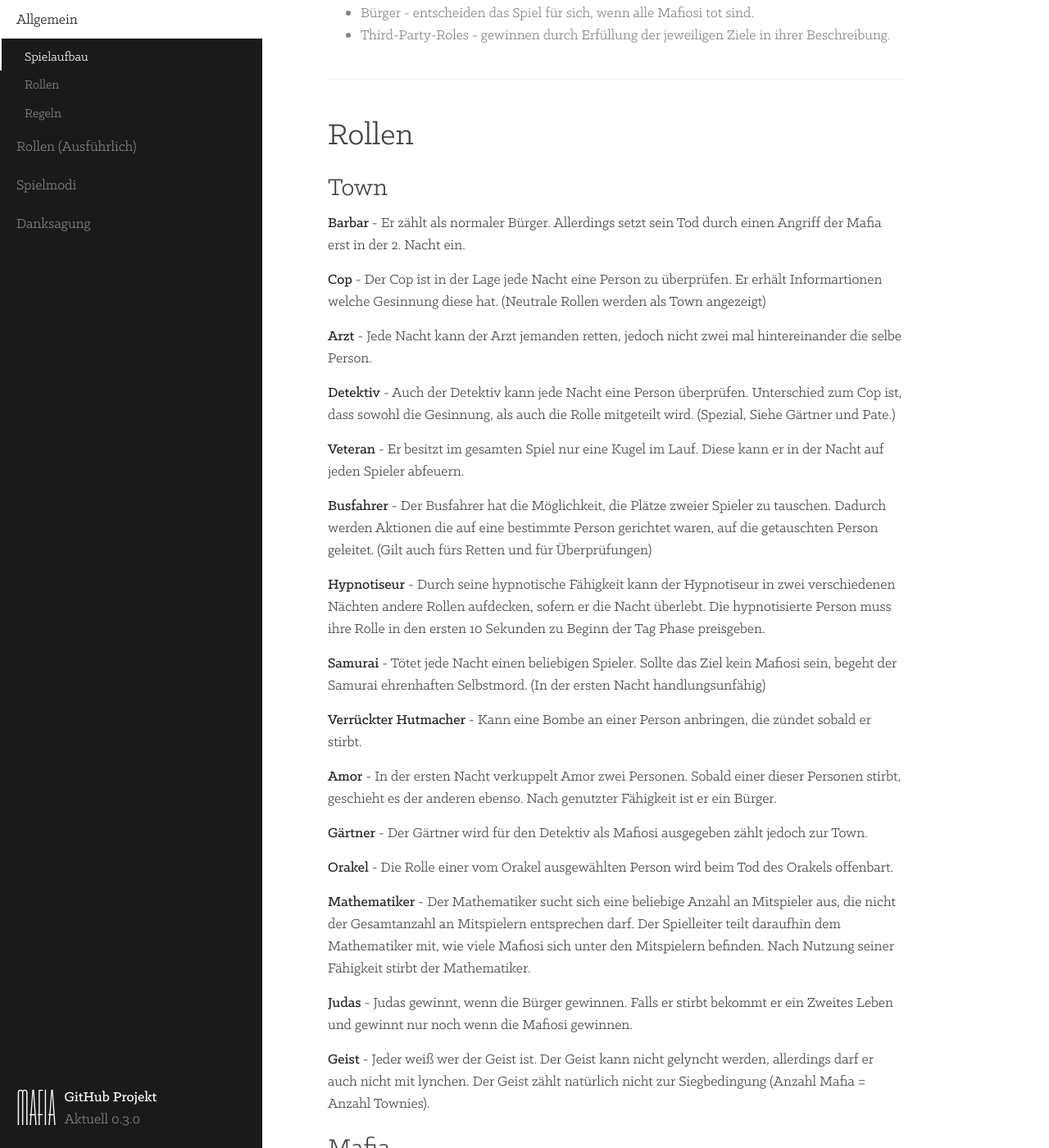
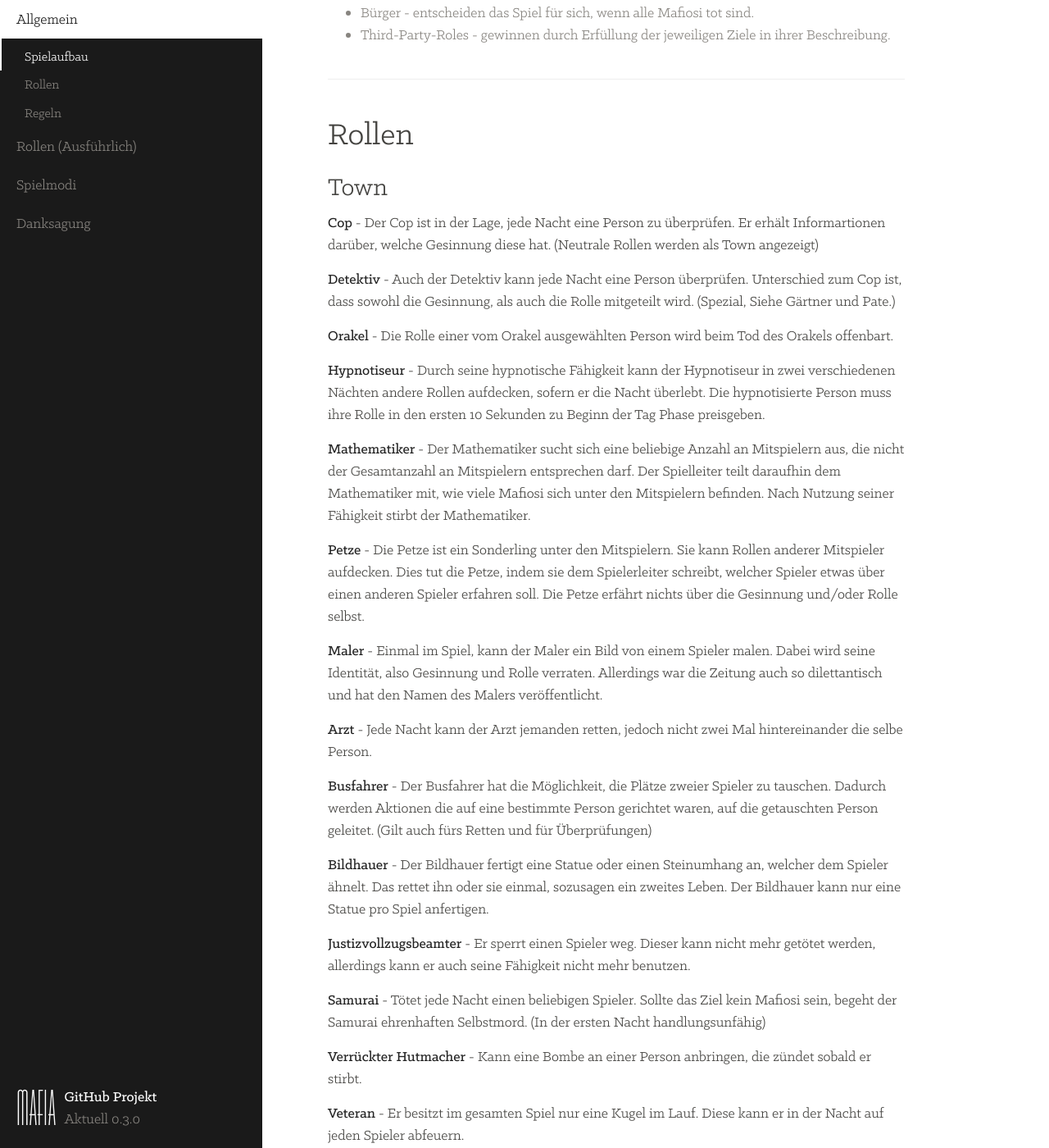
Before and after one commit to gamekeller/mafia, a Jekyll site: the page built from index.md, in a window 1280 px wide and 1400 px high, scrolled down 960 px. Shown: the whole window at 82% size. Built offline with Jekyll 4.4.1, drawn with Linux system fonts in a browser that asks for light colours; Markdown is read by kramdown in place of the engine named in the settings; some of the changed text lies outside the part shown.

Commit message:
updated content

```diff
--- a/index.md
+++ b/index.md
@@ -8,29 +8,29 @@ base_url: "./"
 
 ## Allgemeines
 
-Die Anzahl der Mafiosi/Third-Party-Roles im Spiel richtet sich an die Gesamtspieleranzahl bzw. wird vom Spielleiter festgelegt.
+Die Anzahl der Mafiosi/Third-Party-Roles im Spiel richtet sich nach der Gesamtspieleranzahl bzw. wird vom Spielleiter festgelegt.
 
 ## Phasen
 
 Das Spiel ist in mehrere Phasen unterteilt.
 
 ### Nacht
-In der Nacht machen alle nachtaktiven Rollen ihre Handlungen.
+In der Nacht werden alle Handlungen der nachtaktiven Rollen getätigt..
 Die Mafiosi bringen eine Person um, der Arzt versucht jemanden zu retten,
 der Cop überprüft einen Spieler usw..
 
 ### Der Morgen (Zwischen Phase)
-In dieser Phase werden nur die nächtlichen Verstorbenen verkündet.
+In dieser Phase werden nur die nächtlich Verstorbenen verkündet.
 
 ### Tag
-Am Tag haben die noch lebenden Spieler die Möglichkeit, Personen zuerst zu nominieren und anschließend zu lynchen. Es können beliebig viele Personen nominiert werden, sofern die Rundenzeit nicht abgelaufen ist. Es ist jedoch nur erlaubt eine Person zu lynchen. Nach einer erfolgreichen Nominierung kann sich die ausgewählte Person verteidigen. Anschließend wird eine Lynch-Vote vorgenommen, mit der Möglichkeit für schuldig oder unschuldig zu stimmen.
+Am Tag haben die noch lebenden Spieler die Möglichkeit, Personen zuerst zu nominieren und anschließend zu lynchen. Es können beliebig viele Personen nominiert werden, sofern die Rundenzeit nicht abgelaufen ist. Es ist jedoch nur erlaubt, eine Person zu lynchen. Nach einer erfolgreichen Nominierung kann sich die ausgewählte Person verteidigen. Anschließend wird ein Lynch-Vote vorgenommen, mit der Möglichkeit für schuldig oder unschuldig zu stimmen.
 
 ### Hinrichtung (Zwischen Phase)
 Der Spielleiter gibt kurze Details über die hingerichtete Person bekannt und es beginnt die Nachtphase.
 
 ## Ziel
 
-- Die Mafiosi - haben gewonnen, sofern alle Bürger in der Stadt tot sind.
+- Die Mafiosi - haben gewonnen, wenn alle Bürger in der Stadt tot sind.
 - Bürger - entscheiden das Spiel für sich, wenn alle Mafiosi tot sind.
 - Third-Party-Roles - gewinnen durch Erfüllung der jeweiligen Ziele in ihrer Beschreibung.
 
@@ -40,83 +40,95 @@ Der Spielleiter gibt kurze Details über die hingerichtete Person bekannt und es
 
 ## Town
 
-**Barbar** - Er zählt als normaler Bürger. Allerdings setzt sein Tod durch einen Angriff der Mafia erst in der 2. Nacht ein.
-
-**Cop** - Der Cop ist in der Lage jede Nacht eine Person zu überprüfen. Er erhält Informartionen welche Gesinnung diese hat. (Neutrale Rollen werden als Town angezeigt)
-
-**Arzt** - Jede Nacht kann der Arzt jemanden retten, jedoch nicht zwei mal hintereinander die selbe Person.
+**Cop** - Der Cop ist in der Lage, jede Nacht eine Person zu überprüfen. Er erhält Informartionen darüber, welche Gesinnung diese hat. (Neutrale Rollen werden als Town angezeigt)
 
 **Detektiv** - Auch der Detektiv kann jede Nacht eine Person überprüfen. Unterschied zum Cop ist, dass sowohl die Gesinnung, als auch die Rolle mitgeteilt wird. (Spezial, Siehe Gärtner und Pate.)
 
-**Veteran** - Er besitzt im gesamten Spiel nur eine Kugel im Lauf. Diese kann er in der Nacht auf jeden Spieler abfeuern.
+**Orakel** - Die Rolle einer vom Orakel ausgewählten Person wird beim Tod des Orakels offenbart.
+
+**Hypnotiseur** - Durch seine hypnotische Fähigkeit kann der Hypnotiseur in zwei verschiedenen Nächten andere Rollen aufdecken, sofern er die Nacht überlebt. Die hypnotisierte Person muss ihre Rolle in den ersten 10 Sekunden zu Beginn der Tag Phase preisgeben.
+
+**Mathematiker** - Der Mathematiker sucht sich eine beliebige Anzahl an Mitspielern aus, die nicht der Gesamtanzahl an Mitspielern entsprechen darf. Der Spielleiter teilt daraufhin dem Mathematiker mit, wie viele Mafiosi sich unter den Mitspielern befinden. Nach Nutzung seiner Fähigkeit stirbt der Mathematiker.
+
+**Petze** - Die Petze ist ein Sonderling unter den Mitspielern. Sie kann Rollen anderer Mitspieler aufdecken. Dies tut die Petze, indem sie dem Spielerleiter schreibt, welcher Spieler etwas über einen anderen Spieler erfahren soll. Die Petze erfährt nichts über die Gesinnung und/oder Rolle selbst.
+
+**Maler**  - Einmal im Spiel, kann der Maler ein Bild von einem Spieler malen. Dabei wird seine Identität, also Gesinnung und Rolle verraten. Allerdings war die Zeitung auch so dilettantisch und hat den Namen des Malers veröffentlicht.
+
+**Arzt** - Jede Nacht kann der Arzt jemanden retten, jedoch nicht zwei Mal hintereinander die selbe Person.
 
 **Busfahrer** - Der Busfahrer hat die Möglichkeit, die Plätze zweier Spieler zu tauschen. Dadurch werden Aktionen die auf eine bestimmte Person gerichtet waren, auf die getauschten Person geleitet. (Gilt auch fürs Retten und für Überprüfungen)
 
-**Hypnotiseur** - Durch seine hypnotische Fähigkeit kann der Hypnotiseur in zwei verschiedenen Nächten andere Rollen aufdecken, sofern er die Nacht überlebt. Die hypnotisierte Person muss ihre Rolle in den ersten 10 Sekunden zu Beginn der Tag Phase preisgeben.
+**Bildhauer** - Der Bildhauer fertigt eine Statue oder einen Steinumhang an, welcher dem Spieler ähnelt. Das rettet ihn oder sie einmal, sozusagen ein zweites Leben. Der Bildhauer kann nur eine Statue pro Spiel  anfertigen.
+
+**Justizvollzugsbeamter** - Er sperrt einen Spieler weg. Dieser kann nicht mehr getötet werden, allerdings kann er auch seine Fähigkeit nicht mehr benutzen.
 
 **Samurai** - Tötet jede Nacht einen beliebigen Spieler. Sollte das Ziel kein Mafiosi sein, begeht der Samurai ehrenhaften Selbstmord. (In der ersten Nacht handlungsunfähig)
 
 **Verrückter Hutmacher** - Kann eine Bombe an einer Person anbringen, die zündet sobald er stirbt.
 
+**Veteran** - Er besitzt im gesamten Spiel nur eine Kugel im Lauf. Diese kann er in der Nacht auf jeden Spieler abfeuern.
+
 **Amor** - In der ersten Nacht verkuppelt Amor zwei Personen. Sobald einer dieser Personen stirbt, geschieht es der anderen ebenso. Nach genutzter Fähigkeit ist er ein Bürger.
 
 **Gärtner** - Der Gärtner wird für den Detektiv als Mafiosi ausgegeben zählt jedoch zur Town.
 
-**Orakel** - Die Rolle einer vom Orakel ausgewählten Person wird beim Tod des Orakels offenbart.
+**Judas** - Judas gewinnt, wenn die Bürger gewinnen. Falls er stirbt, bekommt er ein zweites Leben und gewinnt nur noch, wenn die Mafiosi gewinnen.
 
-**Mathematiker** - Der Mathematiker sucht sich eine beliebige Anzahl an Mitspieler aus, die nicht der Gesamtanzahl an Mitspielern entsprechen darf. Der Spielleiter teilt daraufhin dem Mathematiker mit, wie viele Mafiosi sich unter den Mitspielern befinden. Nach Nutzung seiner Fähigkeit stirbt der Mathematiker.
+**Geist** - Jeder weiß, wer der Geist ist. Der Geist kann nicht gelyncht werden, allerdings darf er auch nicht mit lynchen. Der Geist zählt natürlich nicht zur Siegbedingung (Anzahl Mafia = Anzahl Townies).
 
-**Judas** - Judas gewinnt, wenn die Bürger gewinnen. Falls er stirbt bekommt er ein Zweites Leben und gewinnt nur noch wenn die Mafiosi gewinnen.
+**Barbar** - Er zählt als normaler Bürger. Allerdings setzt sein Tod durch einen Angriff der Mafia erst in der 2. Nacht ein.
 
-**Geist** - Jeder weiß wer der Geist ist. Der Geist kann nicht gelyncht werden, allerdings darf er auch nicht mit lynchen. Der Geist zählt natürlich nicht zur Siegbedingung (Anzahl Mafia = Anzahl Townies).
-
+**Freimaurer**  - Die Freimaurer kennen sich schon vor dem Spiel. Sie wissen also untereinander, dass sie Freimaurer sind.
 
 ## Mafia
 
 ### Vollmitglieder
 
-**Mafia Goon** - Nimmt am Mafia Chat teil und wählt die Person aus die getötet werden soll.
+**Mafia Goon** - Nimmt am Mafia Chat teil und wählt die Person aus, die getötet werden soll.
 
-**Pate** - Der Detektiv erkennt den Paten als Bürger. Wenn es ein Stechen gibt, kann der Pate zugunsten des Mafiosi entscheiden.
+**Pate** - Der Detektiv erkennt den Paten als Bürger. Wenn es ein Stechen gibt, kann der Pate zugunsten des Mafioso entscheiden.
+
+#### Supporter der Mafia Klasse I (Identität ist bekannt; Teilnahme am Mafia Chat erfolgt nur durch lesen, nicht durch schreiben)
 
 **Heckenschütze (Mafia Veteran)** - Der Heckenschütze ist im Mafia Chat und fungiert wie ein Veteran. Der Unterschied - er bringt die Bevölkerung am Tag um. Dabei wird der Spielleiter angeschrieben/angepoked.
 
 **Voodoo-Puppe** -In der Nacht sucht sich die Voodoo-Puppe ein Ziel. Alles was ihr zustößt, geschieht nun auch mit der ausgewählten Person.
 
-### Unterstützer (Identität nicht bekannt; keine Teilnahme am Mafia Chat)
-
-**Hure (Role Block)** - Jede Nacht vergnügt sich die Hure mit einer Person dessen Fähigkeiten dadurch blockiert werden.
-
 **Anwalt** - Hat die Fähigkeit einen Mafiosi eine Nacht lang als Bürger zu tarnen.
 
+#### Supporter der Mafia Klasse II (Identität nicht bekannt; keine Teilnahme am Mafia Chat)
+
+**Hure (Role Block)** - Jede Nacht vergnügt sich die Hure mit einer Person, dessen Fähigkeiten dadurch blockiert werden.
+
 **Terrorist** - In der Tag Phase kann er ein Selbstmordattentat begehen. Dies ist auch während der Verteidigung bei einer Nominierung möglich.
-
 
 ## Thrid Party Roles (Drittpartei Rollen)
 
 **Der Narr** - Wenn du gelyncht wurdest, hast du gewonnen. Sollte dich etwas anderes als der Galgen töten, hast du verloren. Bei Offenbarung der Rolle durch Fähigkeiten anderer Spieler stirbt der Narr sofort.
 
-**Golem** - Der Golem ist ein Mitglied der Town. Sollten alle Mafiosi tot sein übernimmt der Golem die Aufgaben der Mafia. Dieser hat gewonnen, wenn sowohl die Mafia als auch die Town ausgelöscht ist.
+**Lyncher**  - Du musst einen bestimmten Spieler durch das Lynchen töten. Sollte dieser Spieler gelyncht werden, hast du gewonnen. Stirbt sie auf anderem Wege, hast du verloren.
+
+**Golem** - Der Golem ist ein Mitglied der Town. Sollten alle Mafiosi tot sein, übernimmt der Golem die Aufgaben der Mafia. Dieser hat gewonnen, wenn sowohl die Mafia als auch die Town ausgelöscht ist.
 
 **Kultmeister** - In der ersten Nacht wählt der Kultmeister sein erstes Mitglied. Der gewählte Spieler erhält die Information wer der Kultmeister ist. Jede weitere Nacht erweitert er seine Reihen um einen Spieler seiner Wahl. Dieser verliert seine alte Rolle. Gewonnen hat der Kultmeister erst, sobald alle Spieler dem Kult angehören oder tot sind. Bei Tod des Kultmeisters sterben seine Anhänger ebenfalls.
 
 **Psychopath/Kannibale** - Gewinnt durch das Töten von Spielern in der Nacht.
 
-**Schleimer** - Der Schleimer ist zu Anfang neutral. Er nimmt die Rolle des ersten toten Spielers an.
+**Schleimer** - Der Schleimer ist zu Beginn des Spiels neutral. Er nimmt die Rolle des ersten toten Spielers an.
 
 **Prominenter** - Jeder kennt deine Identität. Du bekommst ein Spielziel vom Spielleiter.
 
-**Brandstifter** - Er ist nachts in der Lage Häuser(Spieler) zu “präparieren”. Die Spieler werden darüber benachrichtigt. Er kann sich, sofern er noch lebt, dafür entscheiden in der Nacht ein Feuer zu legen, um alle “Präparierten” auszulöschen. Wird von Detektiv/Cop als Mafiosi angezeigt.
+**Brandstifter** - Er ist nachts in der Lage Häuser(Spieler) zu “präparieren”. Die Spieler werden darüber benachrichtigt. Er kann sich, sofern er noch lebt, dafür entscheiden in der Nacht ein Feuer zu legen, um alle “Präparierten” auszulöschen. Wird vom Detektiv/Cop als Mafioso angezeigt.
 
 ---
 
 # <a id="rules"></a>Regeln
 
-1. Wenn die Nacht-Phase anfängt Muten sich alle außer der Spielleiter.
-2. Seit Fair, Freundlich und Witzig.
-3. Mafiosi schreiben NUR Nachts im Chat! (Mod killed)
+1. Wenn die Nacht-Phase anfängt, schalten sich alle Spieler stumm außer der Spielleiter.
+2. Seid fair, freundlich und witzig.
+3. Mafiosi schreiben NUR nachts im Chat! (Andernfalls Mod kill)
 4. Wenn du fragen hast, bitte per Private Chat den Spielleiter fragen.
-5. Wer sich daneben benimmt wird von Spielleiter gekickt bzw. aus dem Spiel genommen. (Mod killed)
-6. Tote Personen können nicht Reden und sollten sich bitte auch daran halten.
-7. Es wird nicht im Private Chat mit anderen Personen geschrieben während das Spiel noch läuft. Der Spielleiter kann jeder Zeit angeschrieben wieder.
-8. Das Hosten ist echt schwer und manchmal dauert die Nacht 0 ein bisschen also nervt nicht rum! Das ist so schon nicht ganz so easy!
+5. Wer sich daneben benimmt, wird vom Spielleiter gekickt bzw. aus dem Spiel genommen. (ugs. Mod kill)
+6. Tote Personen können nicht reden und sollten sich bitte auch daran halten. (stumm schalten!)
+7. Es wird nicht im Private Chat mit anderen Personen geschrieben, während das Spiel noch läuft. Der Spielleiter kann jeder Zeit angeschrieben werden.
+8. Das Hosten ist echt schwer und manchmal dauert die Nacht 0 ein bisschen, übt euch also bitte ein wenig in Geduld. Das ist so schon nicht ganz so easy!
```
